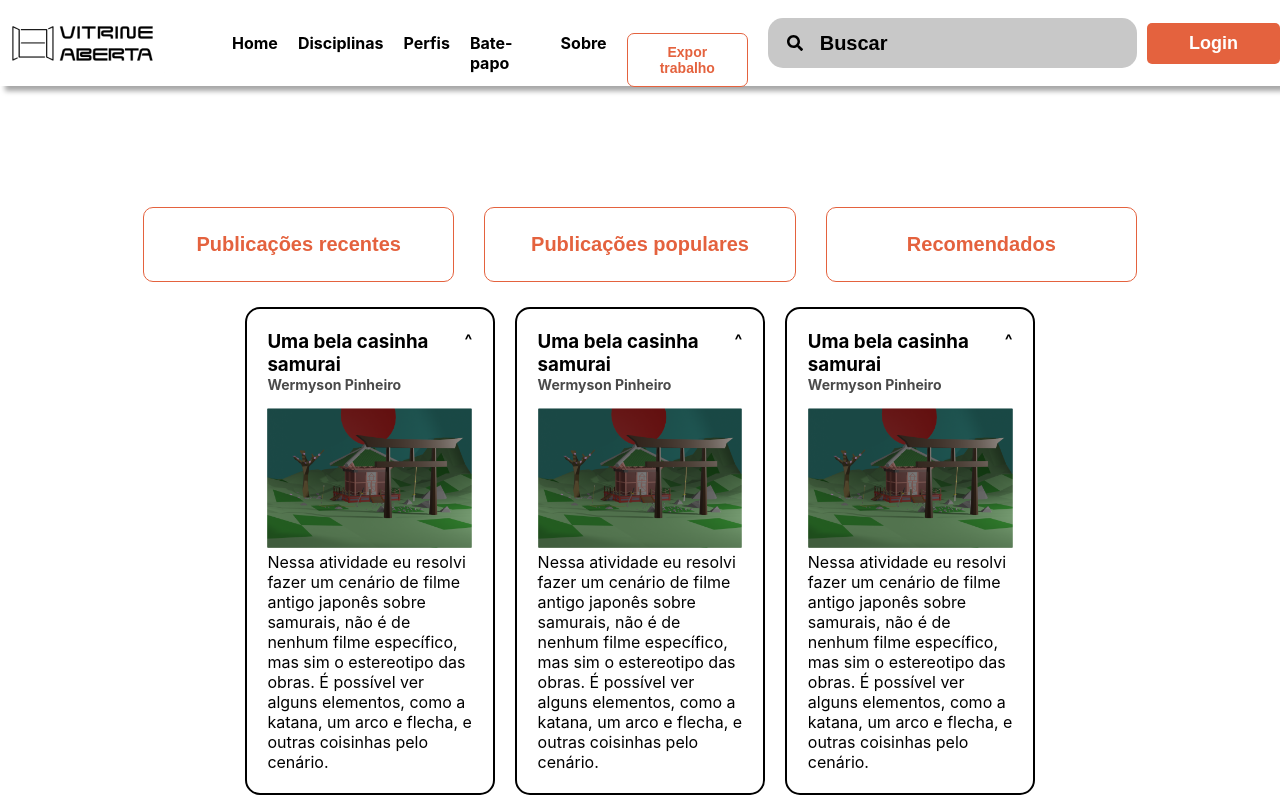
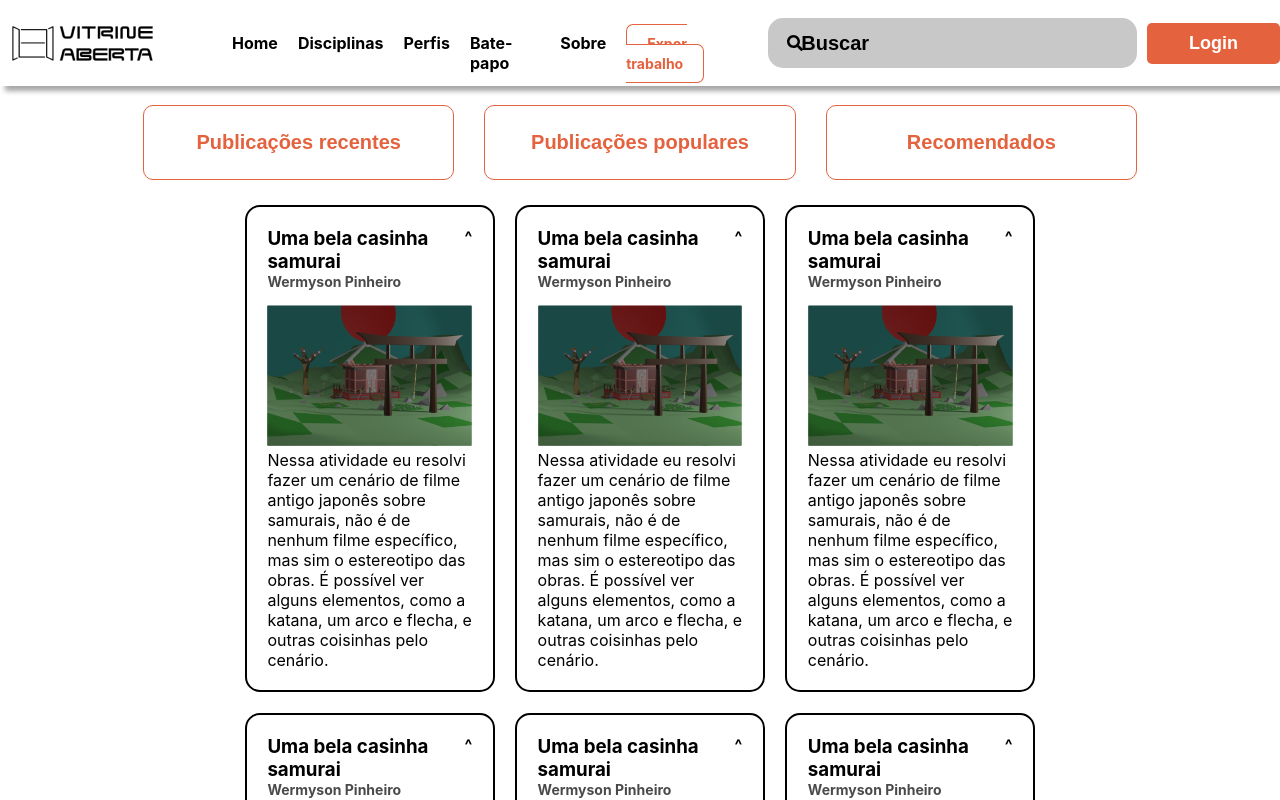
Before and after one commit to LuisGuilherme26/vitrine_aberta, a React (Create React App) app: page / in a window 1280 px wide. Shown: the top 800 px of the page. Built offline with nearby package versions, Linux system fonts and the light colour scheme.

Commit message:
AAAAAAAA

```diff
--- a/src/App.css
+++ b/src/App.css
@@ -111,7 +111,7 @@ nav{
   font-size: 20px;
   font-weight: bolder;
   position: absolute;
-  left: 14%;
+  left: 9%;
   top: 28%;
 }
 
@@ -185,7 +185,6 @@ nav{
   border-radius: 30px;
   box-shadow: 5px 5px 5px #a6a6a6;
   display: flex;
-  margin-top: 130px;
 }
 
 .Logo-box{
--- a/src/components/Home.jsx
+++ b/src/components/Home.jsx
@@ -4,7 +4,7 @@ import Janela_img from "../media/home-inicio-img.svg"
 const Home = () => {
     return (
         <>
-            <div className="container" style={{width:"100%", display:"flex", justifyContent:"center", marginTop:"15%"}}>
+            <div className="container" style={{width:"100%", display:"flex", justifyContent:"center", marginTop:"7%"}}>
                 <div className="conteudo" style={{width:"80%"}}>
                     <div className="Filtro">
                         <button className="active" id="publi-btn">Publicações recentes
--- a/src/components/Navbar.jsx
+++ b/src/components/Navbar.jsx
@@ -115,7 +115,7 @@ const Navbar = () => {
                             <li><Link className="link-route" to="/Perfis">Perfis</Link></li>
                             <li><Link className="link-route" to="/Bate-papo">Bate-papo</Link></li>
                             <li><Link className="link-route" to="/Sobre">Sobre</Link></li>
-                            <li><button className="btn-expor">Expor trabalho</button></li>
+                            <li><Link className="link-route btn-expor" to="/exposicao">Expor trabalho</Link></li>
                         </ul>
                     </div>
                     <div className="nav-box" style={{ width: "40%", position: "relative", height: "45px"}}>
--- a/src/components/Sobre.jsx
+++ b/src/components/Sobre.jsx
@@ -6,7 +6,7 @@ import img03 from '../media/sobre-img-3.svg'
 const Sobre = () => {
     return(
         <div className='container bg-cor-laranja' id='sobre'>
-            <div className='sobre-titulo' style={{marginTop:"10%"}}>
+            <div className='sobre-titulo' style={{marginTop:"5%"}}>
                 <h2>Sobre nós</h2>
             </div>
             <section className='sobre-o-que-e'>
```
